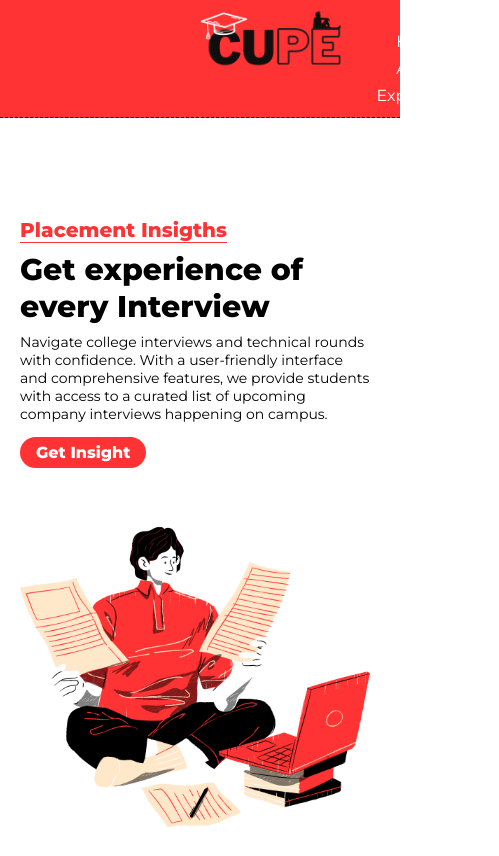
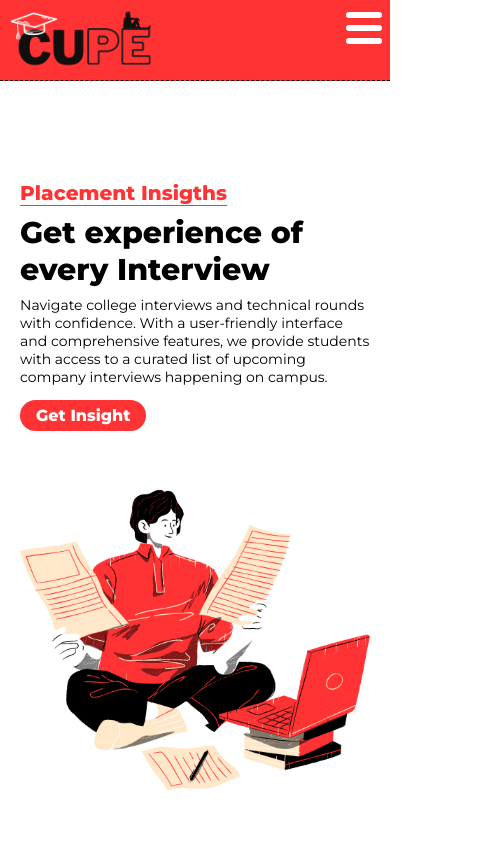
Before and after one commit to LuseBiswas/CUPE, a React (Vite) app in the folder frontend/frontend/: page / in a window 390 px wide. Shown: the whole page, 499 px wide, since content can reach past the window. Built offline with nearby package versions, Linux system fonts and the light colour scheme.

Commit message:
nav bar is finally fixed and responsive

```diff
--- a/frontend/frontend/src/Layouts/NavBar/NavBar.jsx
+++ b/frontend/frontend/src/Layouts/NavBar/NavBar.jsx
@@ -1,25 +1,30 @@
 /* eslint-disable no-unused-vars */
-import React from 'react';
+import React, { useState } from 'react';
 import styles from './NavBar.module.css'
 import { Link } from 'react-router-dom';
 import Logo from '../../../public/assets/CUPEF.png';
+import { CgMenu, CgClose } from 'react-icons/cg'
 
 const NavLink = [
     {
-        LinkText:"Home",
-        LinkTo:"/",
+        LinkText: "Home",
+        LinkTo: "/",
     },
     {
-        LinkText:"About",
-        LinkTo:"/About",
+        LinkText: "About",
+        LinkTo: "/About",
     },
     {
-        LinkText:"Experience",
-        LinkTo:"/Experience",
+        LinkText: "Experience",
+        LinkTo: "/Experience",
     },
 ]
 
+
+
 const NavBar = () => {
+
+    const [openMenue, setOpenMenue] = useState(false)
     return (
         <>
             <nav className={styles.NavbarMain}>
@@ -27,14 +32,24 @@ const NavBar = () => {
                     <img src={Logo} alt="Logo" />
                 </Link>
 
+                <div className={styles.menue} onClick={() => {
+                    setOpenMenue(!openMenue);
+                }}>
+                    <span></span>
+                    <span></span>
+                    <span></span>
+                </div>
 
-        <div className={styles.NavLinks}>
+                <ul className={openMenue ? styles.open : ""}>
+                    <li>
                         {
-                NavLink.map((Item, index) =>(
+                            NavLink.map((Item, index) => (
                                 <Link key={index} to={Item.LinkTo}>{Item.LinkText}</Link>
                             ))
                         }
-        </div>
+                    </li>
+                </ul>
+
             </nav>
         </>
     )
--- a/frontend/frontend/src/Layouts/NavBar/NavBar.module.css
+++ b/frontend/frontend/src/Layouts/NavBar/NavBar.module.css
@@ -13,23 +13,76 @@
     box-shadow: var(--box-shadow);
 }
 
-.NavbarMain .NavLinks{
+.NavbarMain ul{
+    list-style: none;
     margin-top: 20px;
     display: flex;
-  flex-wrap: wrap; /* Allow links to wrap */
   justify-content: center;
 }
 
-.NavbarMain .NavLinks a{
+.NavbarMain ul li a{
     color: #fff;
     font-weight: 80px;
     margin-inline: 20px;
     border-radius: 999px;
     padding: 4px 13px;
+
 }
 
-.NavbarMain .NavLinks a:hover{
+.NavbarMain ul li a:hover{
     background: #fff;
     color: #EF0000;
 
 }
+
+.NavbarMain .menue{
+    position: absolute;
+    top: 0.75rem;
+    right: 0.5rem;
+    flex-direction: column;
+    justify-content: space-between;
+    width: 2.25rem;
+    height: 2rem;
+}
+
+.NavbarMain .menue span{
+    height: 0.4rem;
+    width: 100%;
+    background-color: white;
+    border-radius: 0.2rem;
+}
+@media (max-width:768px){
+
+    .NavbarMain{
+        padding-inline: 10px;
+        flex-direction: column;
+        align-items: start;
+
+    }
+    .NavbarMain .menue{
+        display: flex;
+    }
+
+    .NavbarMain ul{
+        display: none;
+        flex-direction: column;
+        width: 100%;
+        margin-bottom: .25rem;
+    }
+    .NavbarMain ul li {
+        width: 100%;
+        text-align: center;
+    }
+
+    .NavbarMain ul.open{
+        display: flex;
+    }
+
+
+
+
+
+
+
+
+}
```
Lines whose indentation alone changed are shown as unchanged.
